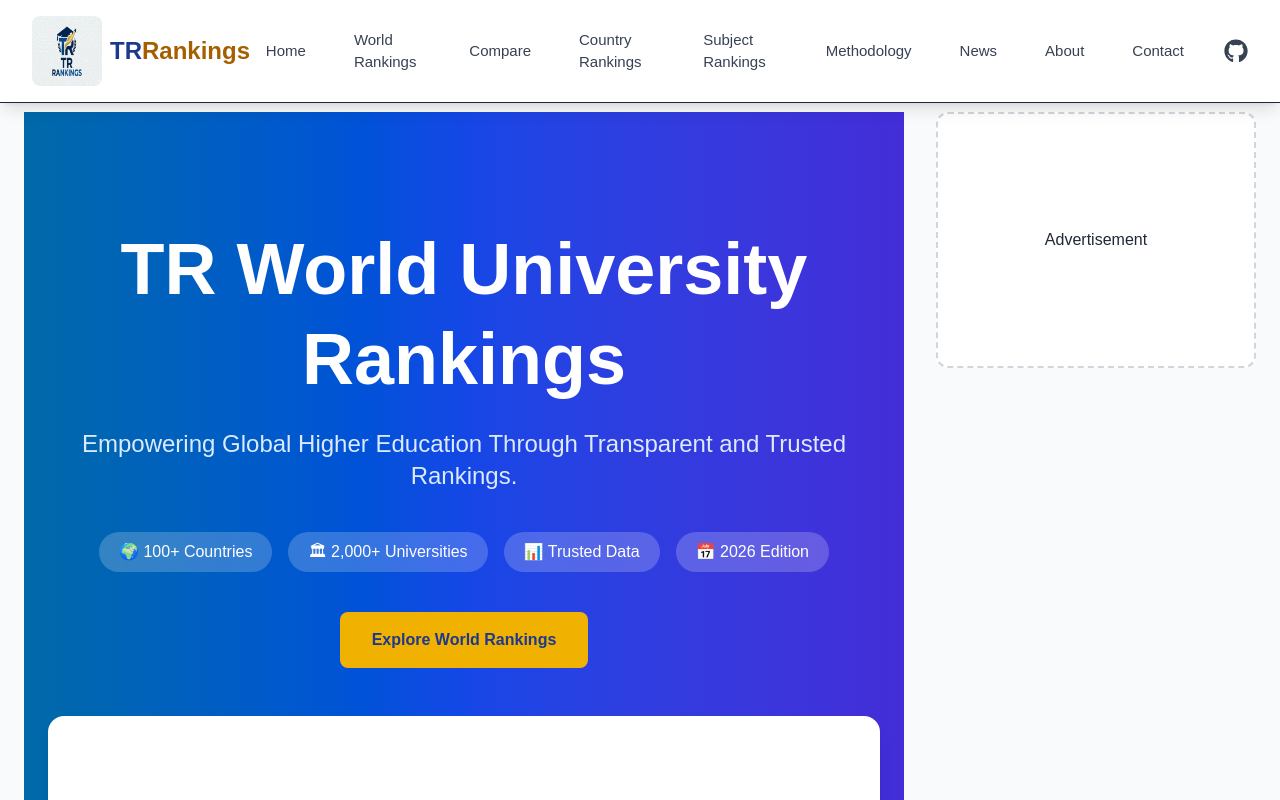
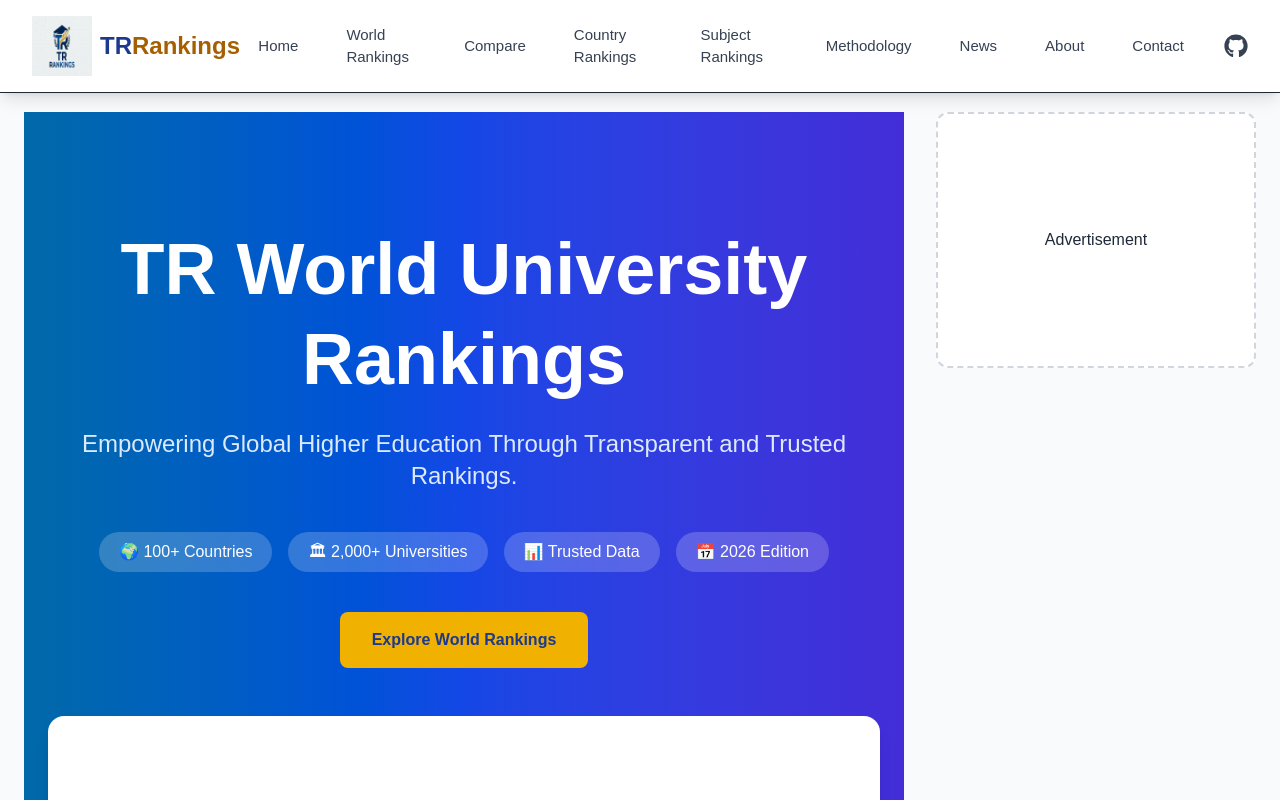
Before and after one commit to Rajyalakshmi-tr/tr-rankings, a Next.js app: page / in a window 1280 px wide. Shown: the top 800 px of the page. Built offline with nearby package versions, Linux system fonts and the light colour scheme.

Commit message:
Update TR Rankings navbar logo

```diff
--- a/components/Navbar.tsx
+++ b/components/Navbar.tsx
@@ -40,15 +40,14 @@
           className="flex items-center gap-2 mr-8"
         >
           <Image
-            src="/logos/logo.png"
+            src="/tr-rankings/logos/logo.png"
             alt="TR Rankings Logo"
-            width={70}
-            height={70}
-            className="rounded-lg"
-            style={{ width: "70px", height: "70px" }}
-          />
-
-          <span className="text-2xl font-bold text-blue-900">
+            width={60}
+            height={60}
+            className="object-contain"
+            priority
+            />
+            <span className="text-2xl font-bold text-blue-900">
             TR<span className="text-yellow-700">Rankings</span>
           </span>
         </Link>
```
